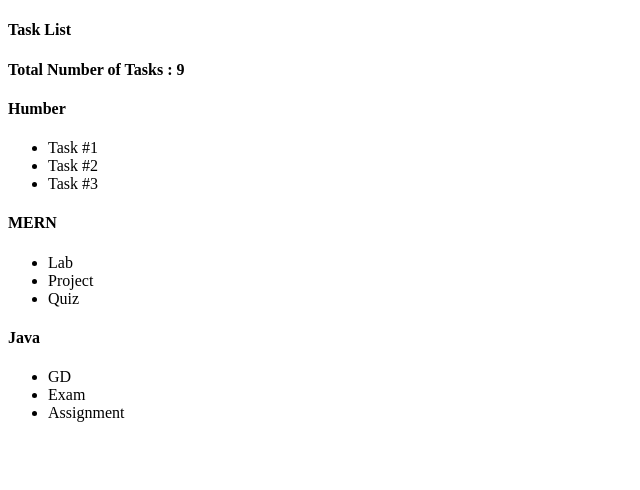
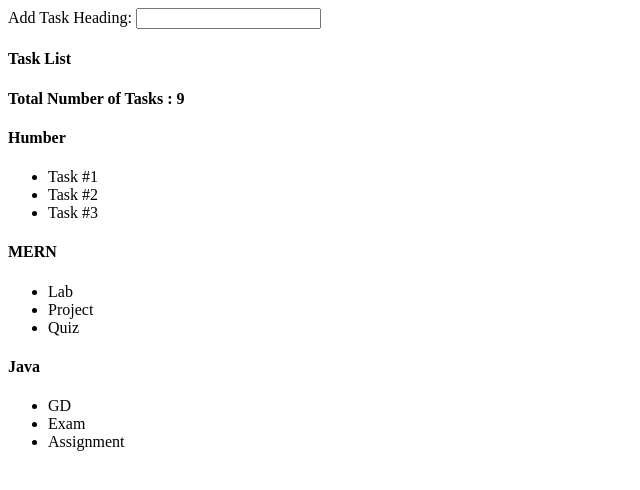
Before and after one commit to SudhirDeshwal/React_LabWork, a React (Create React App) app: page / in a window 1280 px wide. Shown: the top 490 px of the page, without its empty margins (0-640 px from the left). Built offline with nearby package versions, Linux system fonts and the light colour scheme.

Commit message:
Add Tasks added

```diff
--- /dev/null
+++ b/src/AddTasks.js
@@ -0,0 +1,14 @@
+import React from 'react';
+
+const AddTasks = (props)=> {
+
+    return (
+         <div>
+         Add Task Heading: <input type="text"></input>
+          </div>
+
+         );
+      };
+
+
+export default AddTasks;
--- a/src/App.js
+++ b/src/App.js
@@ -1,6 +1,8 @@
 import React, { Component} from 'react';
 import Header from './Header';
 import Tasklist from './Tasklist';
+import AddTasks from './AddTasks';
+
 
 class App extends Component {
   state = {
@@ -14,6 +16,7 @@
 
     return(
       <div className='App'>
+      <AddTasks ></AddTasks>
       <Header title="Task List" items="9"/>
 
       {this.state.tasklist.map((t1) => (
```
